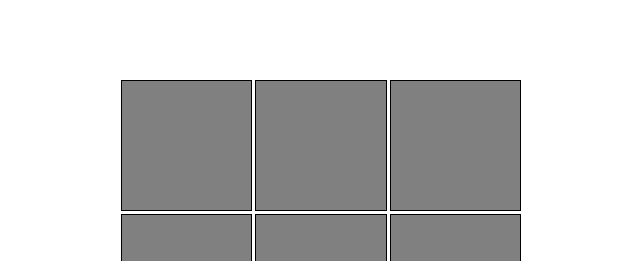
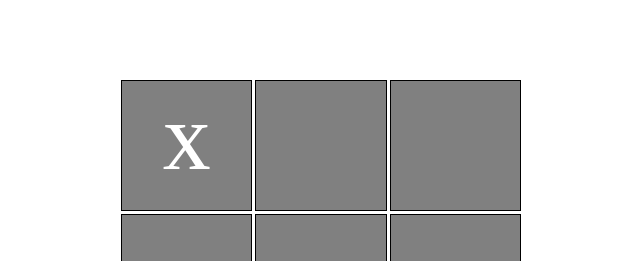
Before and after one commit to ArtursLesinsh/TicTacToe, a plain HTML site: page index.html in a window 1280 px wide. Both pictures are taken after a click on the link 505 px from the left and 145 px from the top of the page. Shown: the top 261 px of the page, without its empty margins (319-959 px from the left). Drawn offline with Linux system fonts and the light colour scheme.

Commit message:
added x on click in the cell and asigned style to it

```diff
--- a/script.js
+++ b/script.js
@@ -3,5 +3,8 @@ const board = document.querySelector('.board');
 for (let i = 1; i <= 9; i++) {
     let cell = document.createElement('a');
     cell.setAttribute('href', '#');
+    cell.onclick = function() {
+        this.textContent = 'x';
+    };
     board.append(cell);
 }
--- a/style.scss
+++ b/style.scss
@@ -10,4 +10,8 @@
 a {
     background: grey;
     border: 1px solid #000;
+    text-decoration: none;
+    color: #fff;
+    font-size: 96px;
+    text-align: center;
 }
```
Also changed, not shown: style.css, 1 other file.
